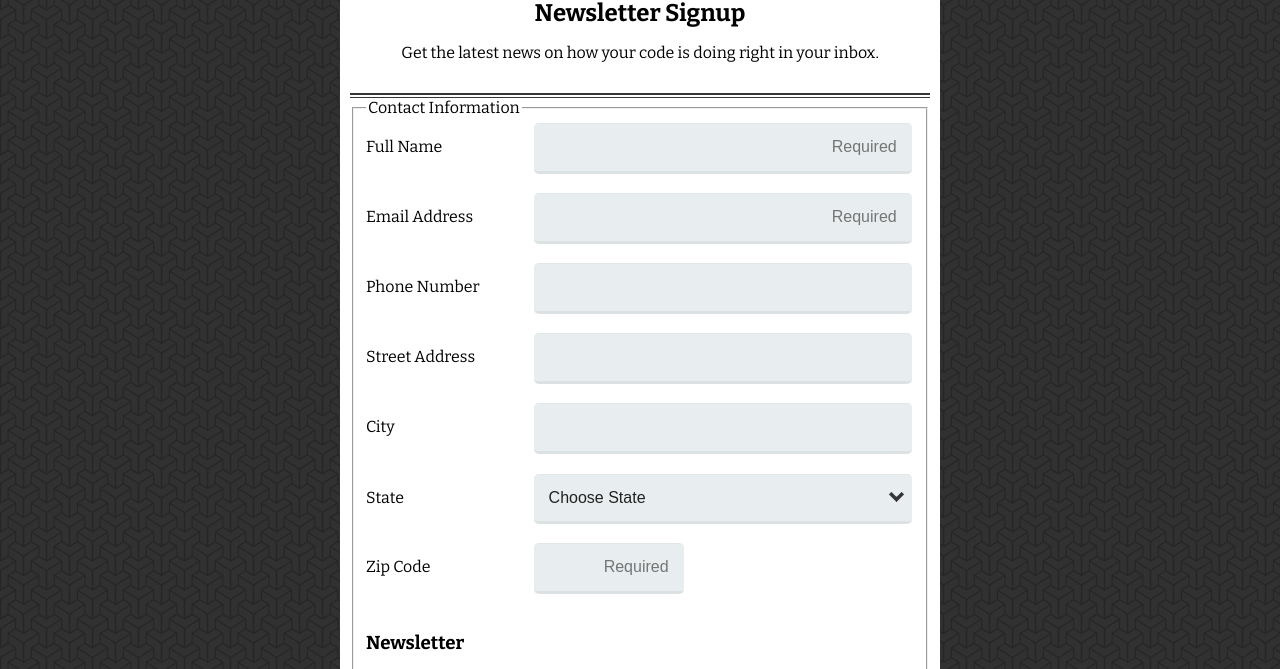
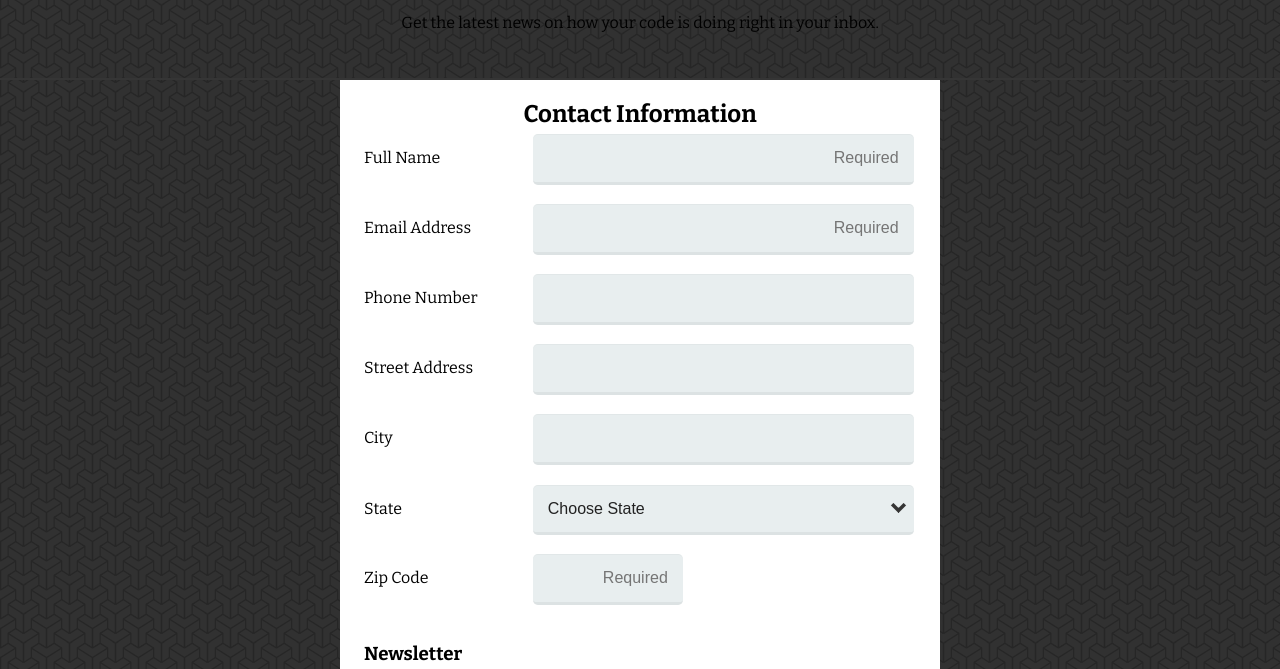
Before and after one commit to chasclark/webform, a plain HTML site: page index.html in a window 1280 px wide. Shown: the part 96-765 px from the top of the page. Drawn offline with nearby package versions, Linux system fonts and the light colour scheme.

Commit message:
Corrections

```diff
--- a/css/styles.css
+++ b/css/styles.css
@@ -12,7 +12,7 @@ header {
 	text-align: center;
 	background: #4ebbb5;
 	color: white;
-	width: 320px;
+	min-width: 320px;
 	margin: 0 auto;
 }
 
@@ -23,36 +23,38 @@ h1 {
 	padding: 20px
 }
 
-.container {
-	width: 320px;
-	margin: 0 auto;
-	background: white;
-	padding: 0 10px;
-}
-
 h1, h2 {
 	margin: 0;
 }
 
 h3:nth-of-type(2) {
 	padding-top: 20px;
-	border-top: 2px solid #353535;}
+	border-top: 2px solid #353535;
+}
 
 .intro {
-	padding: 30px 15px 15px;
+	padding: 0 15px 30px;
+	margin: 0;
 	font-size: 1em;
 	text-align: center;
 	border-bottom: 2px solid #353535;
 }
 
 form {
-	margin: 0;
-	padding:0
+	min-width: 320px;
+	margin: 0 auto;
+	background: white;
+	padding: 20px 10px 0 10px;
 }
 
-.form-news {
-	margin-top: 2px;
-	border-top: 1px solid #353535;
+fieldset {
+	border: 0;
+}
+
+legend {
+	text-align: center;
+	font-weight: bold;
+	font-size: 1.5em;
 }
 
 .select-format {
@@ -60,7 +62,7 @@ form {
 }
 
 footer {
-	width: 320px;
+	min-width: 320px;
 	margin: 0 auto;
 	padding: 0 0 100px;
 	text-align: center;
@@ -81,6 +83,10 @@ input, textarea, select {
   border-bottom: 3px solid rgba(0,0,0, 0.05);
   background-color: #e8eeef;
   box-shadow: 0 1px 0 rgba(0,0,0,0.03) inset;
+  -webkit-transition: all 0.30s ease-in-out;
+  -moz-transition: all 0.30s ease-in-out;
+  -ms-transition: all 0.30s ease-in-out;
+  -o-transition: all 0.30s ease-in-out;
 }
 
 input:focus, textarea:focus {
@@ -131,12 +137,12 @@ select {
 	 width: 100%;
 	}
 
-	.container, footer {
-		width: 600px;
+	form, footer {
+		max-width: 600px;
 	}
 
 	label {
-		width:30%;
+		width: 30%;
 		display: inline-block;
 	}
 
```
